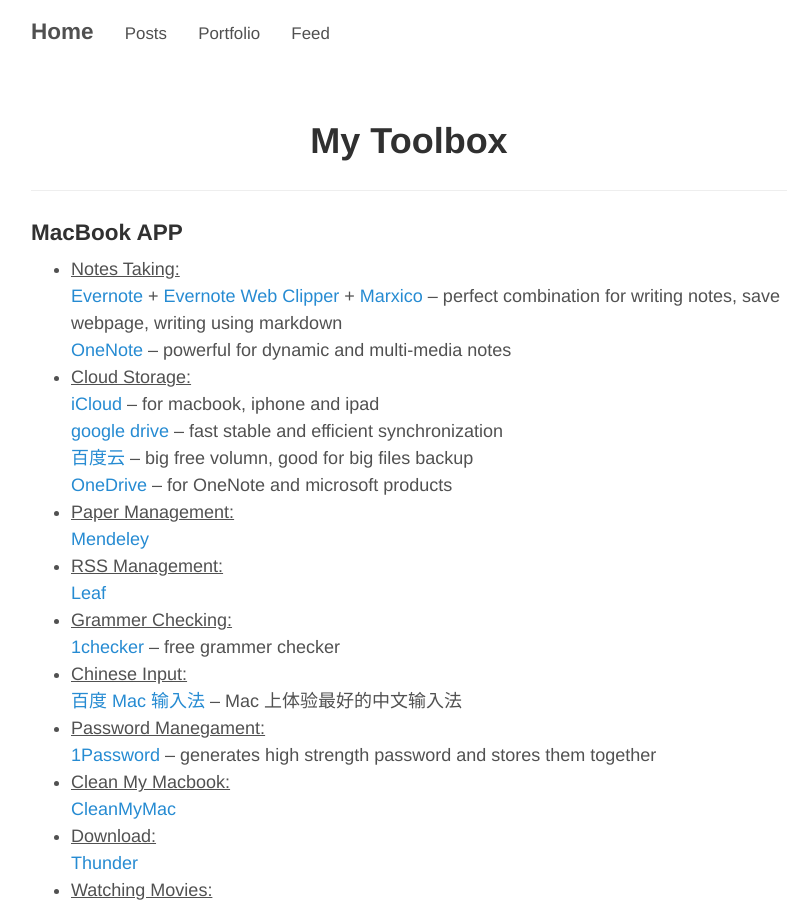
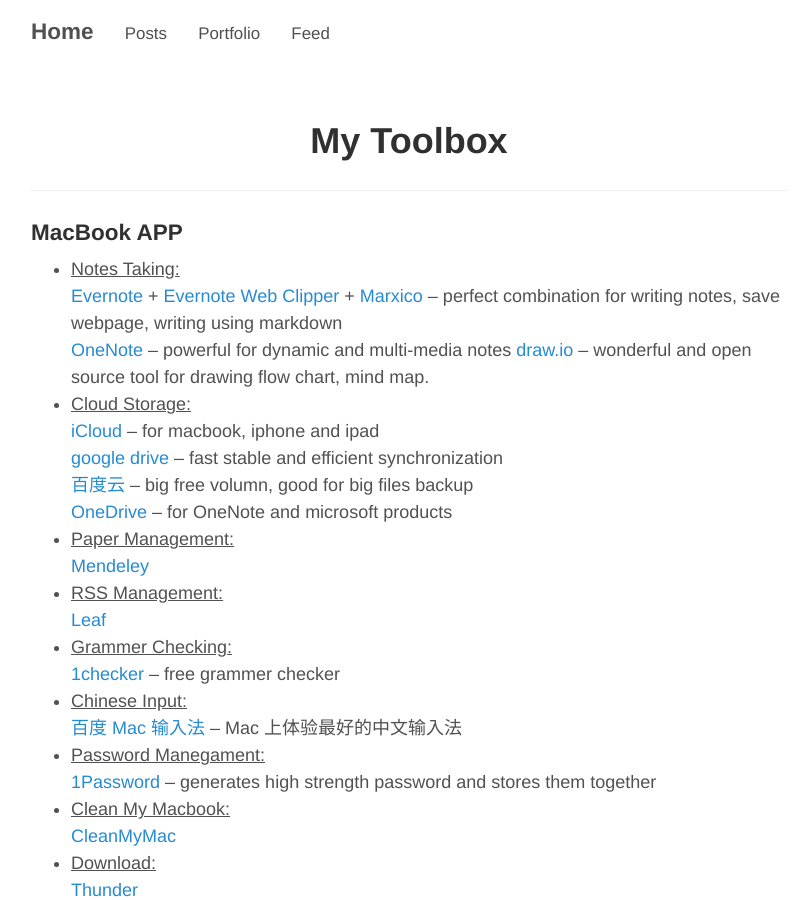
Before and after one commit to haoeric/haoeric.github.io, a Jekyll site: the page built from _posts/Portfolio/2016-07-17-my-toolbox.md, in a window 1280 px wide and 900 px high. Shown: the whole window, without its empty margins (231-1042 px from the left). Built offline with Jekyll 4.4.1, drawn with Linux system fonts in a browser that asks for light colours; comment, search, counter and statistics services are not loaded.

Commit message:
update toolbox, add draw.io

```diff
--- a/_posts/Portfolio/2016-07-17-my-toolbox.md
+++ b/_posts/Portfolio/2016-07-17-my-toolbox.md
@@ -12,6 +12,7 @@
 - <u>Notes Taking:</u>
     [Evernote](https://evernote.com) + [Evernote Web Clipper](https://evernote.com/webclipper/) + [Marxico](https://marxi.co) -- perfect combination for writing notes, save webpage, writing using markdown
     [OneNote](https://www.onenote.com) -- powerful for dynamic and multi-media notes
+    [draw.io](https://www.draw.io) -- wonderful and open source tool for drawing flow chart, mind map.
 - <u>Cloud Storage:</u>
     [iCloud](https://www.icloud.com) -- for macbook, iphone and ipad
     [google drive](https://www.google.com/drive/) -- fast stable and efficient synchronization
```
